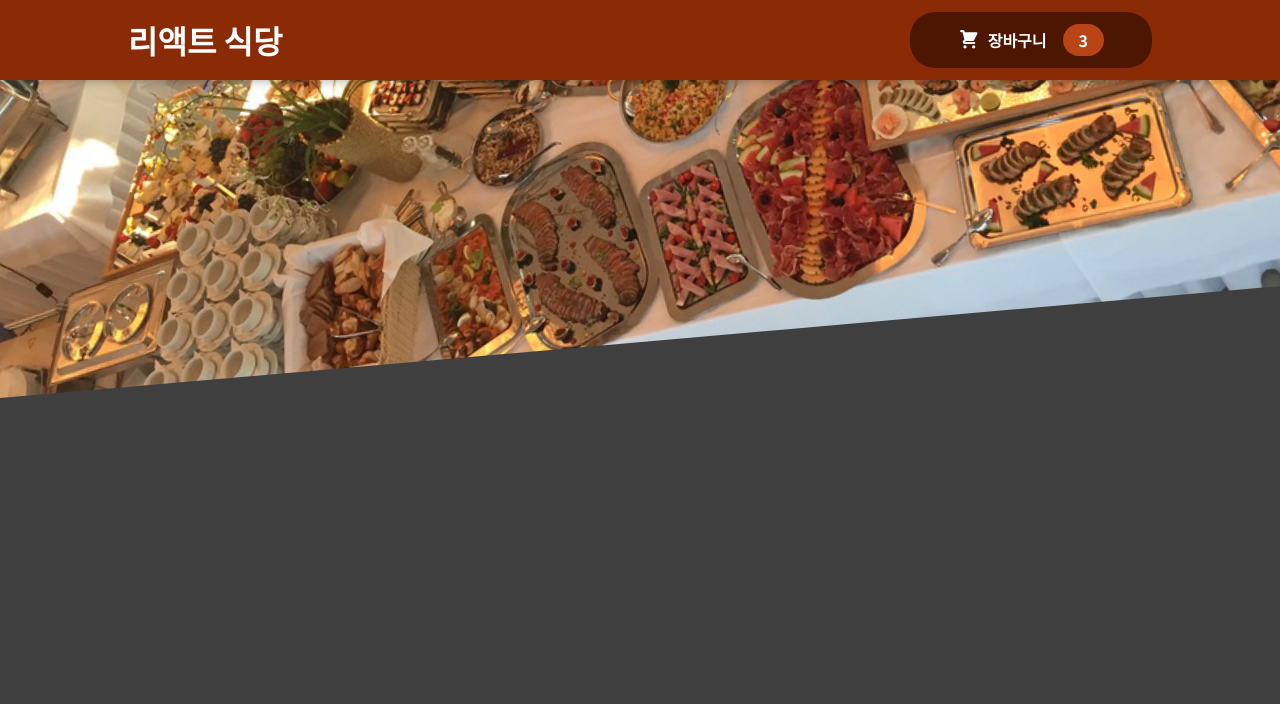
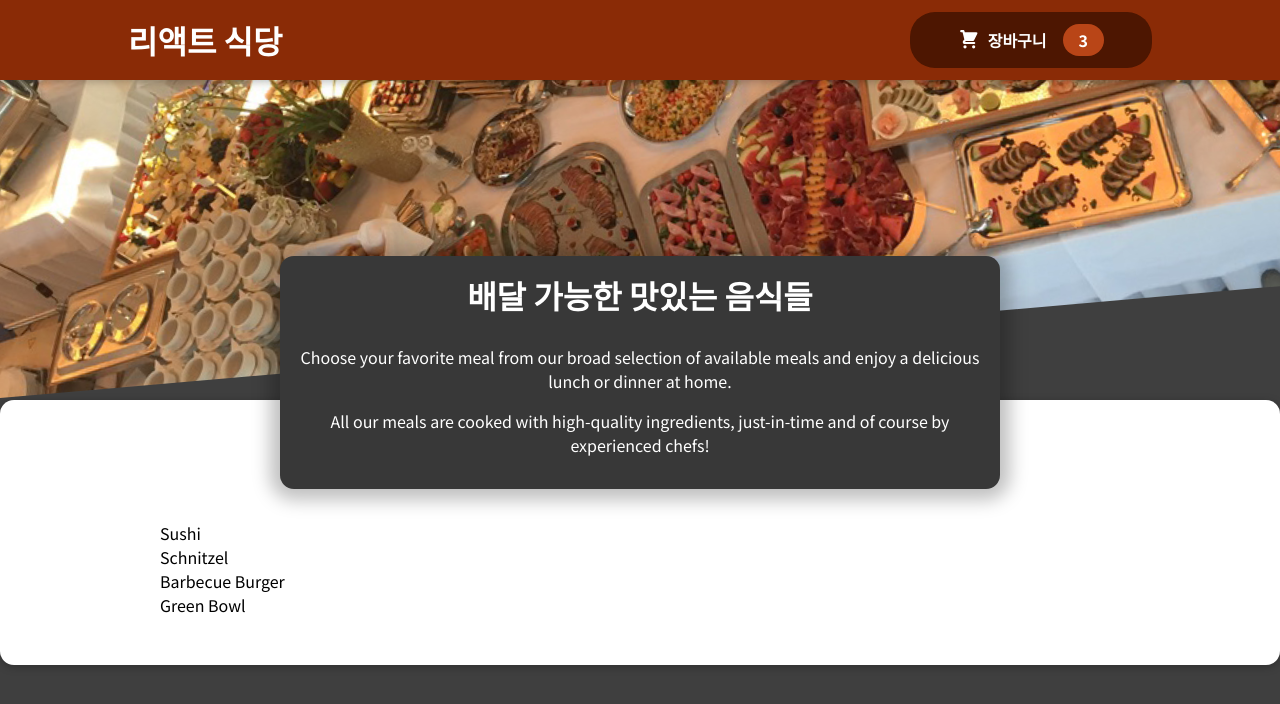
Before and after one commit to dochi486/food-order-app, a React (Create React App) app: page / in a window 1280 px wide. Shown: the top 704 px of the page. Built offline with nearby package versions, Linux system fonts and the light colour scheme.

Commit message:
card로 음식 목록 감쌈

```diff
--- a/src/App.js
+++ b/src/App.js
@@ -1,10 +1,17 @@
 import React, { Fragment } from 'react';
 import Header from './components/Layout/Header';
+import Meals from './components/Meals/Meals';
+import Card from './components/UI/Card';
 
 function App() {
   return (
     <Fragment>
       <Header />
+      <main>
+        <Card>
+          <Meals />
+        </Card>
+      </main>
     </Fragment>
   );
 }
--- /dev/null
+++ b/src/components/Meals/AvailableMeals.js
@@ -0,0 +1,40 @@
+import classes from './AvailableMeals.module.css';
+
+const DUMMY_MEALS = [
+  {
+    id: 'm1',
+    name: 'Sushi',
+    description: 'Finest fish and veggies',
+    price: 22.99,
+  },
+  {
+    id: 'm2',
+    name: 'Schnitzel',
+    description: 'A german specialty!',
+    price: 16.5,
+  },
+  {
+    id: 'm3',
+    name: 'Barbecue Burger',
+    description: 'American, raw, meaty',
+    price: 12.99,
+  },
+  {
+    id: 'm4',
+    name: 'Green Bowl',
+    description: 'Healthy...and green...',
+    price: 18.99,
+  },
+];
+
+const AvailableMeals = () => {
+  const mealsList = DUMMY_MEALS.map((meal) => <li>{meal.name}</li>);
+
+  return (
+    <section className={classes.meals}>
+      <ul>{mealsList}</ul>
+    </section>
+  );
+};
+
+export default AvailableMeals;
--- /dev/null
+++ b/src/components/Meals/AvailableMeals.module.css
@@ -0,0 +1,24 @@
+.meals {
+  max-width: 60rem;
+  width: 90%;
+  margin: 2rem auto;
+  animation: meals-appear 1s ease-out forwards;
+}
+
+.meals ul {
+  list-style: none;
+  margin: 0;
+  padding: 0;
+}
+
+@keyframes meals-appear {
+  from {
+    opacity: 0;
+    transform: translateY(3rem);
+  }
+
+  to {
+    opacity: 1;
+    transform: translateY(0);
+  }
+}
--- /dev/null
+++ b/src/components/Meals/Meals.js
@@ -0,0 +1,14 @@
+import MealsSummary from './MealsSummary';
+import AvailableMeals from './AvailableMeals';
+import { Fragment } from 'react';
+
+const Meals = () => {
+  return (
+    <Fragment>
+      <MealsSummary />
+      <AvailableMeals />
+    </Fragment>
+  );
+};
+
+export default Meals;
--- /dev/null
+++ b/src/components/Meals/MealsSummary.js
@@ -0,0 +1,19 @@
+import classes from './MealsSummary.module.css';
+
+const MealsSummary = () => {
+  return (
+    <section className={classes.summary}>
+      <h2>배달 가능한 맛있는 음식들</h2>
+      <p>
+        Choose your favorite meal from our broad selection of available meals
+        and enjoy a delicious lunch or dinner at home.
+      </p>
+      <p>
+        All our meals are cooked with high-quality ingredients, just-in-time and
+        of course by experienced chefs!
+      </p>
+    </section>
+  );
+};
+
+export default MealsSummary;
--- /dev/null
+++ b/src/components/Meals/MealsSummary.module.css
@@ -0,0 +1,18 @@
+.summary {
+  text-align: center;
+  max-width: 45rem;
+  width: 90%;
+  margin: auto;
+  margin-top: -10rem;
+  position: relative;
+  background-color: #383838;
+  color: white;
+  border-radius: 14px;
+  padding: 1rem;
+  box-shadow: 0 1px 18px 10px rgba(0, 0, 0, 0.25);
+}
+
+.summary h2 {
+  font-size: 2rem;
+  margin-top: 0;
+}
--- /dev/null
+++ b/src/components/UI/Card.js
@@ -0,0 +1,7 @@
+import classes from './Card.module.css';
+
+const Card = (props) => {
+  return <div className={classes.card}>{props.children}</div>;
+};
+
+export default Card;
--- /dev/null
+++ b/src/components/UI/Card.module.css
@@ -0,0 +1,53 @@
+.card {
+  padding: 1rem;
+  box-shadow: 0 2px 8px rgba(0, 0, 0, 0.25);
+  border-radius: 14px;
+  background-color: white;
+}
+
+.cart-items {
+  list-style: none;
+  margin: 0;
+  padding: 0;
+  max-height: 20rem;
+  overflow: auto;
+}
+
+.total {
+  display: flex;
+  justify-content: space-between;
+  align-items: center;
+  font-weight: bold;
+  font-size: 1.5rem;
+  margin: 1rem 0;
+}
+
+.actions {
+  text-align: right;
+}
+
+.actions button {
+  font: inherit;
+  cursor: pointer;
+  background-color: transparent;
+  border: 1px solid #8a2b06;
+  padding: 0.5rem 2rem;
+  border-radius: 25px;
+  margin-left: 1rem;
+}
+
+.actions button:hover,
+.actions button:active {
+  background-color: #5a1a01;
+  border-color: #5a1a01;
+  color: white;
+}
+
+.actions .button--alt {
+  color: #8a2b06;
+}
+
+.actions .button {
+  background-color: #8a2b06;
+  color: white;
+}
```
Also changed, not shown: 1 other file (tests, documents, lock files or other folders).
